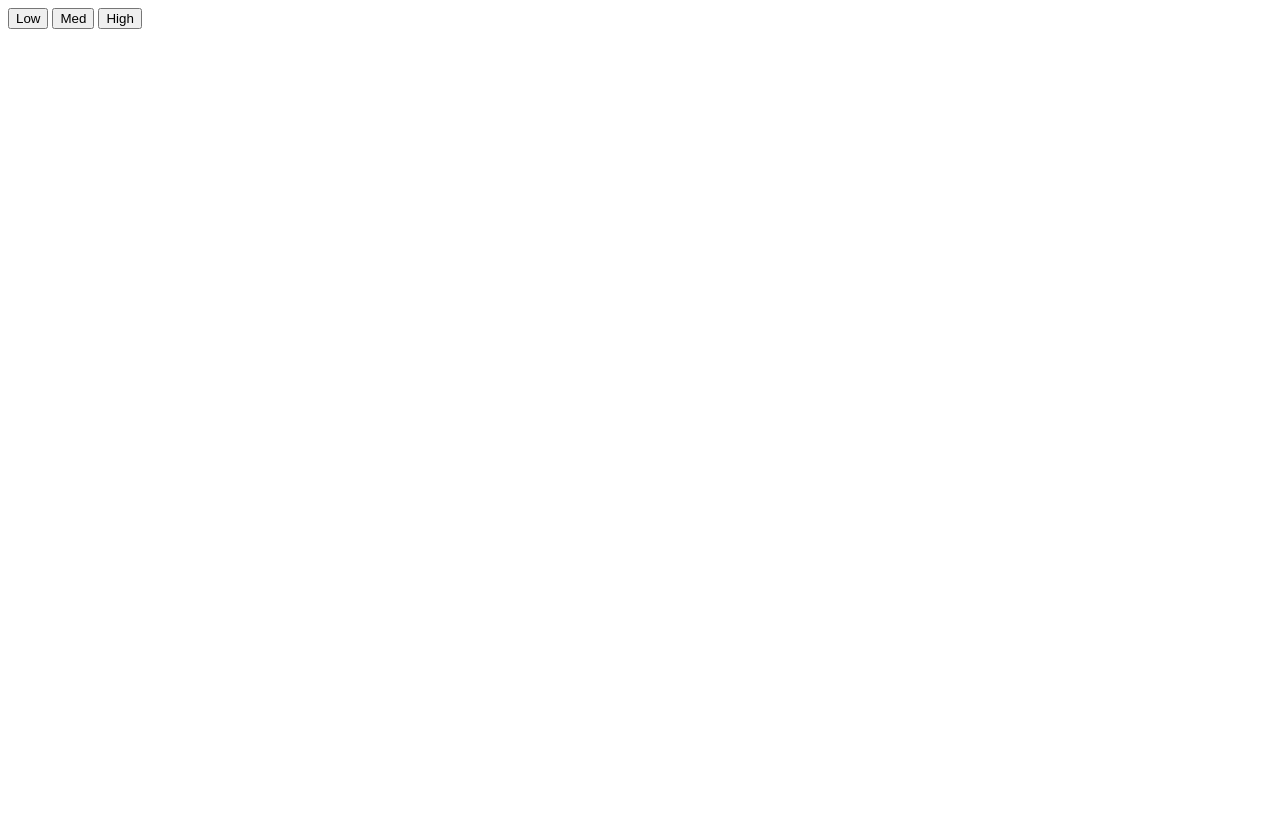
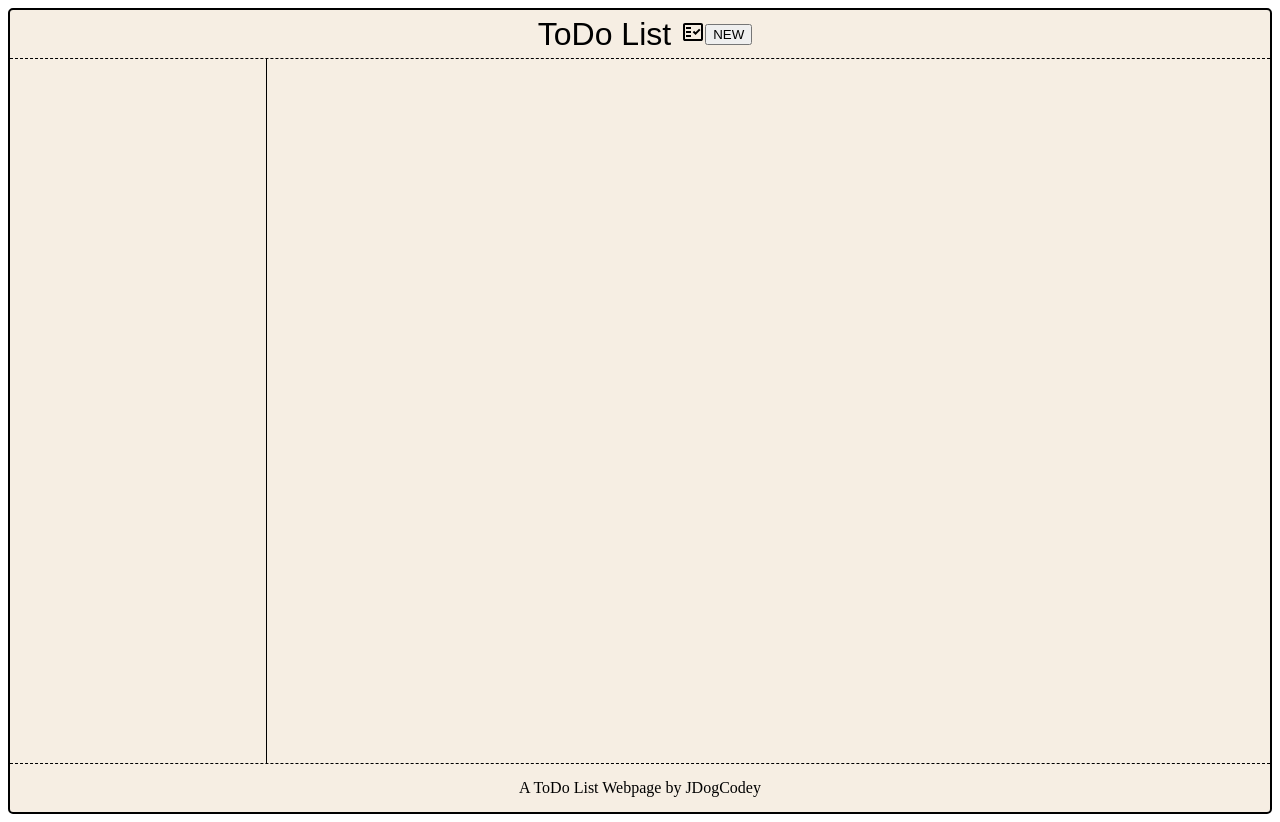
Before and after one commit to jdogcodey/todolist, a website built with webpack: page src/index.html in a window 1280 px wide. Before the commit the page ends 800 px from the top, so only its background shows below. Built offline with nearby package versions, Linux system fonts and the light colour scheme; a web font is replaced by a local one.

Commit message:
Adding some CSS to make it look a bit better

```diff
--- /dev/null
+++ b/createform.js
@@ -0,0 +1,9 @@
+// Function to add a form to the page to input data
+
+function openForm() {
+  const form = document.querySelector("#right-column").prepend("form");
+  const name = form.appendChild("input");
+  name.type = "text";
+}
+
+export { openForm };
--- a/package.json
+++ b/package.json
@@ -9,6 +9,8 @@
   "author": "",
   "license": "ISC",
   "devDependencies": {
+    "css-loader": "^7.1.1",
+    "style-loader": "^4.0.0",
     "webpack": "^5.91.0",
     "webpack-cli": "^5.1.4"
   },
--- a/src/index.html
+++ b/src/index.html
@@ -6,8 +6,19 @@
     <title>To Do List</title>
 </head>
 <body>
-    <button id="low">Low</button>
-    <button id="med">Med</button>
-    <button id="high">High</button>
+    <div class="wrapper">
+    <header>
+        <p>ToDo List</p>
+        <div id="logo"></div>
+        <button id="open-form">NEW</button>
+    </header>
+    <main>
+        <div id="left-column"></div>
+        <div id="right-column"></div>
+    </main>
+    <footer>
+        <p>A ToDo List Webpage by JDogCodey</p>
+    </footer>
+    </div>
 </body>
 </html>
--- a/src/index.js
+++ b/src/index.js
@@ -1,10 +1,18 @@
+import "./styles.css";
+import Logo from "./images/logo.svg";
 import { newToDo } from "./newtodo.js";
 import { newList } from "./newlist.js";
 import { moveList } from "./movelist.js";
 import { completeToDo } from "./completetodo.js";
 import { changePriority } from "./changepriority.js";
+import { openForm } from "./createform.js";
 
 const globalToDoList = [];
+
+const myLogo = new Image();
+myLogo.src = Logo;
+document.querySelector("#logo").appendChild(myLogo);
+
 newToDo(
   globalToDoList,
   "Make To Do List",
@@ -14,20 +22,4 @@ newToDo(
   "Description goes here"
 );
 
-document.querySelector("#low").addEventListener("click", () => {
-  changePriority(globalToDoList[0], "Low");
-  console.log("Change priority to low");
-  console.log(globalToDoList);
-});
-
-document.querySelector("#med").addEventListener("click", () => {
-  changePriority(globalToDoList[0], "Med");
-  console.log("Change priority to med");
-  console.log(globalToDoList);
-});
-
-document.querySelector("#high").addEventListener("click", () => {
-  changePriority(globalToDoList[0], "High");
-  console.log("Change priority to high");
-  console.log(globalToDoList);
-});
+document.querySelector("#open-form").addEventListener("click", openForm(input));
--- /dev/null
+++ b/src/styles.css
@@ -0,0 +1,59 @@
+@font-face {
+    font-family: 'nanum';
+    src: url(./fonts/NanumPenScript-Regular.ttf)
+}
+
+.wrapper {
+    box-sizing: border-box;
+    min-height: 100%;
+    display: flex;
+    flex-direction: column;
+    font-size: 16px;
+    background-color: #f6eee3;
+    border: 2px solid black;
+    border-radius: 5px;
+}
+
+header, footer {
+    max-height: 6vh;
+    display: flex;
+    align-items: center;
+    justify-content: center;
+}
+
+header p {
+    font-size: 2rem;
+    font-family: 'nanum', Arial, Helvetica, sans-serif;
+    margin: 10px;
+}
+
+header {
+    border-bottom: 1px dashed black;
+    min-height: 30px;
+    flex-direction: row;
+}
+
+header button {
+    justify-self: flex-end;
+}
+
+main {
+    height: 88vh;
+    display: flex;
+    flex-direction: row;
+}
+
+#right-column, #left-column {
+    display: flex;
+    flex-direction: column;
+}
+
+#left-column {
+    border-right: 1px black solid;
+    min-width: 50px;
+    width: 20vw;
+}
+
+footer {
+    border-top: 1px dashed black;
+}
--- a/webpack.config.js
+++ b/webpack.config.js
@@ -13,4 +13,16 @@ module.exports = {
       template: "./src/index.html",
     }),
   ],
+  module: {
+    rules: [
+      {
+        test: /\.css$/,
+        use: ["style-loader", "css-loader"],
+      },
+      {
+        test: /\.(png|svg|jpg|jpeg|gif)$/i,
+        type: "asset/resource",
+      },
+    ],
+  },
 };
```
Also changed, not shown: src/createform.js (added), src/images/check-circle.svg (added), src/images/logo.svg (added), src/images/radio-unchecked.svg (added), 2 other files.
